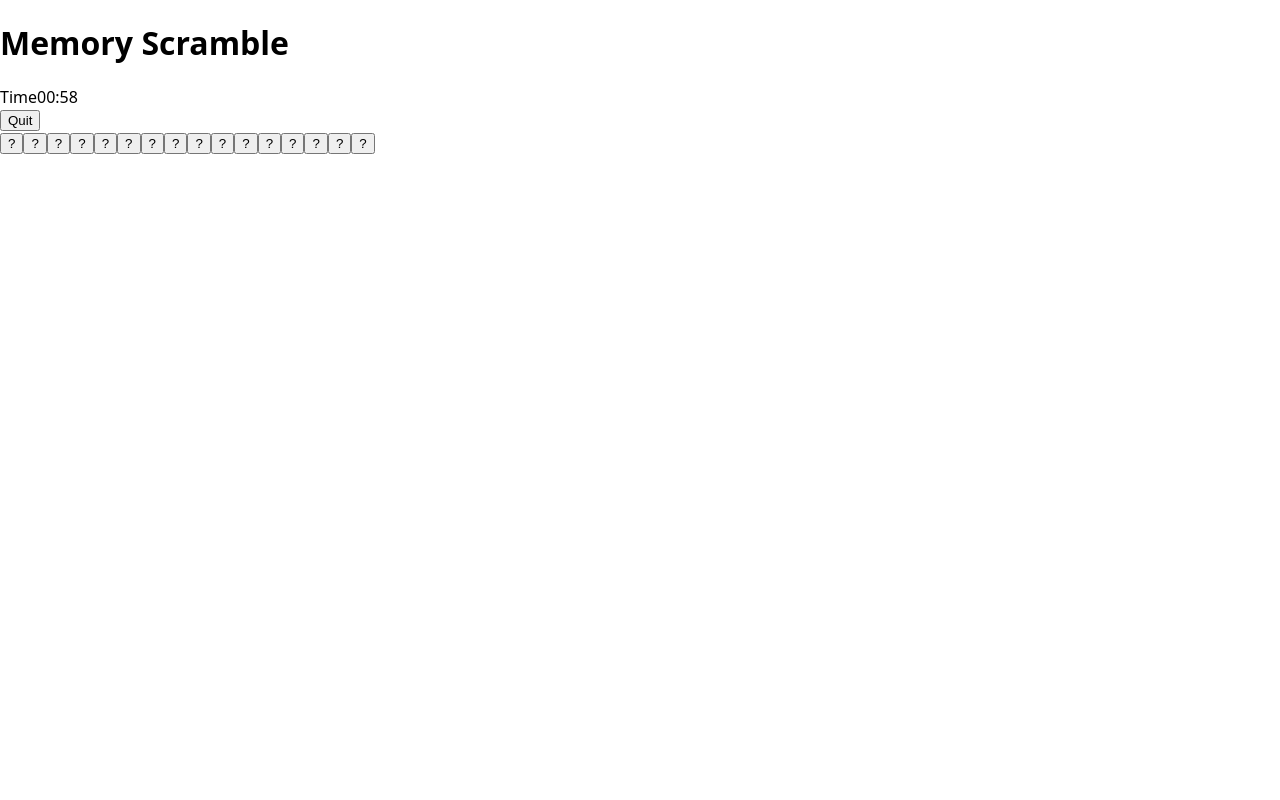
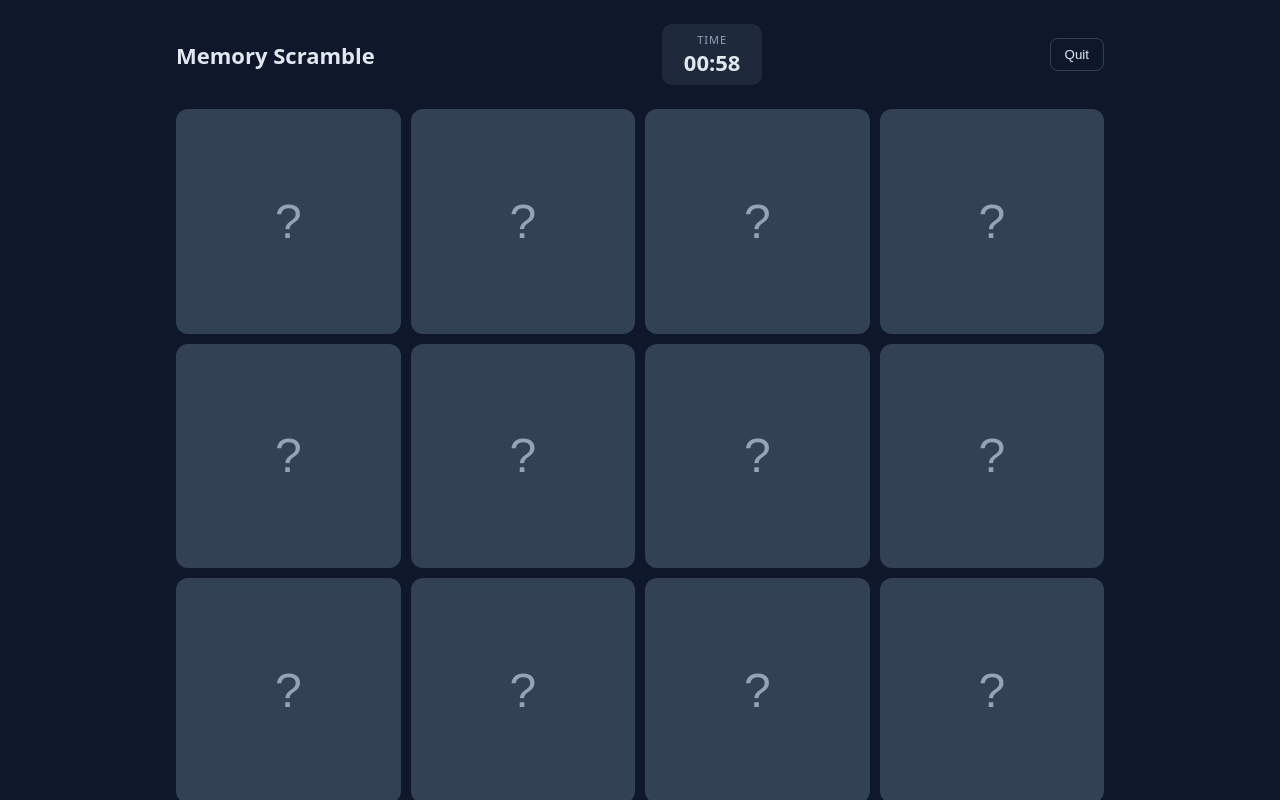
Before and after one commit to thehorse2000/memory-scramble-construction-assignment, a React (Vite) app: page / in a window 1280 px wide. Both pictures are taken after a click on the button "Start Game". Shown: the top 800 px of the page. Built offline with nearby package versions, Linux system fonts and the light colour scheme.

Commit message:
style: board, cards, timer, and modal styling

```diff
--- a/src/styles.css
+++ b/src/styles.css
@@ -1,6 +1,17 @@
 :root {
   font-family: system-ui, -apple-system, "Segoe UI", Roboto, sans-serif;
   color-scheme: light dark;
+  --bg: #0f172a;
+  --panel: #1e293b;
+  --text: #e2e8f0;
+  --muted: #94a3b8;
+  --accent: #38bdf8;
+  --accent-strong: #0ea5e9;
+  --danger: #ef4444;
+  --success: #22c55e;
+  --card-back: #334155;
+  --card-front: #f8fafc;
+  --card-matched: #14532d;
 }
 
 * {
@@ -9,4 +20,247 @@
 
 body {
   margin: 0;
+  min-height: 100vh;
+  background: var(--bg);
+  color: var(--text);
 }
+
+.app {
+  max-width: 960px;
+  margin: 0 auto;
+  padding: 24px 16px 48px;
+  position: relative;
+}
+
+/* Config panel */
+.config-panel {
+  max-width: 420px;
+  margin: 64px auto;
+  padding: 32px;
+  background: var(--panel);
+  border-radius: 16px;
+  display: flex;
+  flex-direction: column;
+  gap: 16px;
+  box-shadow: 0 20px 60px rgba(0, 0, 0, 0.3);
+}
+
+.config-panel h1 {
+  margin: 0;
+  text-align: center;
+  font-size: 28px;
+}
+
+.config-hint {
+  margin: 0;
+  color: var(--muted);
+  text-align: center;
+}
+
+.config-panel label {
+  display: flex;
+  flex-direction: column;
+  gap: 6px;
+  font-size: 14px;
+  color: var(--muted);
+}
+
+.config-panel input {
+  padding: 10px 12px;
+  border-radius: 8px;
+  border: 1px solid #334155;
+  background: #0f172a;
+  color: var(--text);
+  font-size: 16px;
+}
+
+.config-panel input:focus {
+  outline: 2px solid var(--accent);
+  outline-offset: 1px;
+}
+
+.config-error {
+  margin: 0;
+  color: var(--danger);
+  font-size: 14px;
+}
+
+.config-panel button {
+  padding: 12px 16px;
+  border: none;
+  border-radius: 8px;
+  background: var(--accent);
+  color: #0f172a;
+  font-weight: 600;
+  font-size: 16px;
+  cursor: pointer;
+  transition: background 0.15s ease;
+}
+
+.config-panel button:hover:not(:disabled) {
+  background: var(--accent-strong);
+}
+
+.config-panel button:disabled {
+  opacity: 0.5;
+  cursor: not-allowed;
+}
+
+/* Game header */
+.game-header {
+  display: flex;
+  align-items: center;
+  justify-content: space-between;
+  gap: 16px;
+  margin-bottom: 24px;
+}
+
+.game-header h1 {
+  margin: 0;
+  font-size: 22px;
+}
+
+.quit-btn {
+  padding: 8px 14px;
+  border: 1px solid #334155;
+  border-radius: 8px;
+  background: transparent;
+  color: var(--text);
+  cursor: pointer;
+}
+
+.quit-btn:hover {
+  background: var(--panel);
+}
+
+/* Timer */
+.timer {
+  display: flex;
+  flex-direction: column;
+  align-items: center;
+  padding: 8px 16px;
+  background: var(--panel);
+  border-radius: 10px;
+  min-width: 100px;
+}
+
+.timer__label {
+  font-size: 11px;
+  text-transform: uppercase;
+  letter-spacing: 1px;
+  color: var(--muted);
+}
+
+.timer__value {
+  font-size: 22px;
+  font-weight: 700;
+  font-variant-numeric: tabular-nums;
+}
+
+.timer--warn .timer__value {
+  color: var(--danger);
+  animation: pulse 1s infinite;
+}
+
+@keyframes pulse {
+  0%, 100% { opacity: 1; }
+  50% { opacity: 0.5; }
+}
+
+/* Board */
+.board {
+  display: grid;
+  gap: 10px;
+  width: 100%;
+}
+
+/* Card */
+.card {
+  aspect-ratio: 1 / 1;
+  border: none;
+  border-radius: 12px;
+  font-size: clamp(24px, 6vw, 48px);
+  cursor: pointer;
+  transition: transform 0.15s ease, background 0.2s ease;
+  display: flex;
+  align-items: center;
+  justify-content: center;
+  padding: 0;
+}
+
+.card--down {
+  background: var(--card-back);
+  color: var(--muted);
+}
+
+.card--down:hover:not(:disabled) {
+  background: #475569;
+  transform: translateY(-2px);
+}
+
+.card--up {
+  background: var(--card-front);
+  color: #0f172a;
+}
+
+.card--matched {
+  background: var(--card-matched);
+  color: var(--card-front);
+  cursor: default;
+}
+
+.card:disabled {
+  cursor: default;
+}
+
+.card__face {
+  user-select: none;
+}
+
+/* Modal */
+.modal-backdrop {
+  position: fixed;
+  inset: 0;
+  background: rgba(15, 23, 42, 0.75);
+  display: flex;
+  align-items: center;
+  justify-content: center;
+  z-index: 10;
+  backdrop-filter: blur(4px);
+}
+
+.modal {
+  background: var(--panel);
+  padding: 32px 40px;
+  border-radius: 16px;
+  text-align: center;
+  max-width: 360px;
+  box-shadow: 0 30px 80px rgba(0, 0, 0, 0.5);
+}
+
+.modal h2 {
+  margin: 0 0 12px;
+  font-size: 28px;
+}
+
+.modal--win h2 { color: var(--success); }
+.modal--lose h2 { color: var(--danger); }
+
+.modal p {
+  margin: 0 0 24px;
+  color: var(--muted);
+}
+
+.modal button {
+  padding: 10px 20px;
+  border: none;
+  border-radius: 8px;
+  background: var(--accent);
+  color: #0f172a;
+  font-weight: 600;
+  cursor: pointer;
+}
+
+.modal button:hover {
+  background: var(--accent-strong);
+}
```
